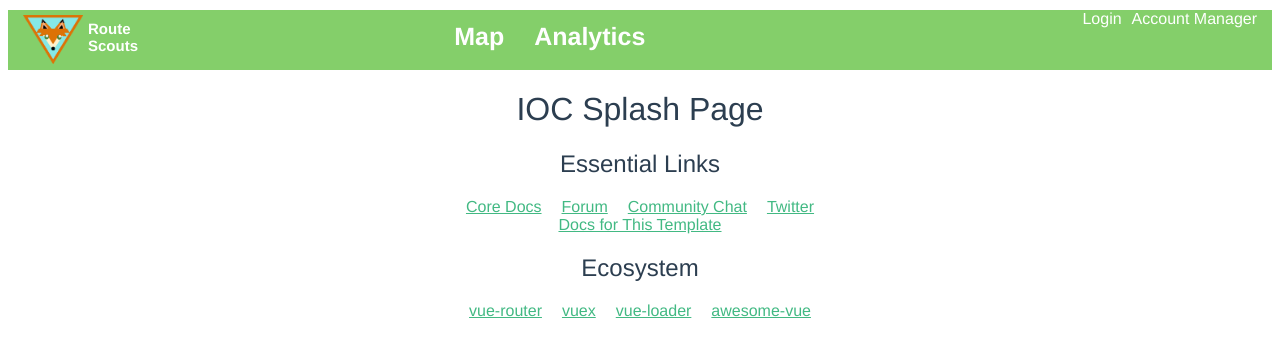
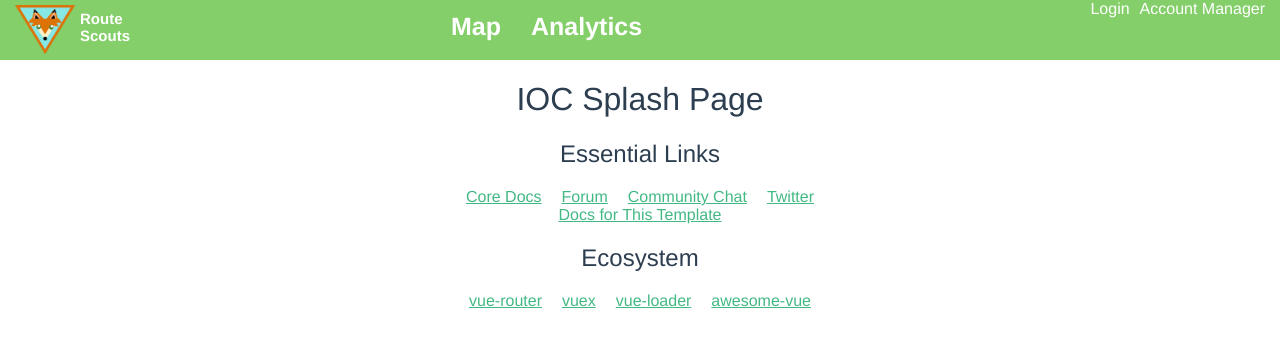
Before and after one commit to lhossackucalgary/ENGO500-ioc, a Vue app: page / in a window 1280 px wide. Shown: the top 356 px of the page. Built offline with nearby package versions, Linux system fonts and the light colour scheme.

Commit message:
fixed padding

```diff
--- a/src/App.vue
+++ b/src/App.vue
@@ -3,7 +3,7 @@
         <div class="nav-bar">
             <div class="nav-logo">
                 <div class="logo">
-                    <img class="logo" src="./images/RSLogo.png">
+                    <img class="logo" src="./assets/RSLogo.png">
                 </div>
                 <div class="logo_name">
                     Route <br />Scouts
@@ -22,7 +22,11 @@
                 </nav>
             </div>
         </div>
-        <router-view/>
+        <div class="router-view-wrapper">
+            <div class="router-view">
+                <router-view />
+            </div>
+        </div>
     </div>
 </template>
 
@@ -39,12 +43,14 @@ export default {
   -moz-osx-font-smoothing: grayscale;
   text-align: center;
   color: #2c3e50;
-  margin-top: 10px;
 }
 .nav-bar {
     background: #84CF6A;
     height: 60px;
-    margin-bottom: 15px;
+    position: fixed;
+    top: 0;
+    left: 0;
+    width: 100%;
     overflow: hidden;
   }
 .nav-logo {
@@ -101,5 +107,17 @@ export default {
     text-decoration: underline;
     color:#2c3e50;
 }
+.router-view {
+    display:inline-flex;
+    overflow: scroll;
+}
+.router-view-wrapper {
+    position: fixed;
+    top: 60px;
+    width: 100%;
+    bottom: 0;
+    left: 0;
+    text-align: center;
+}
 
 </style>
```
Also changed, not shown: src/assets/RSLogo.png (renamed from src/images/RSLogo.png).
